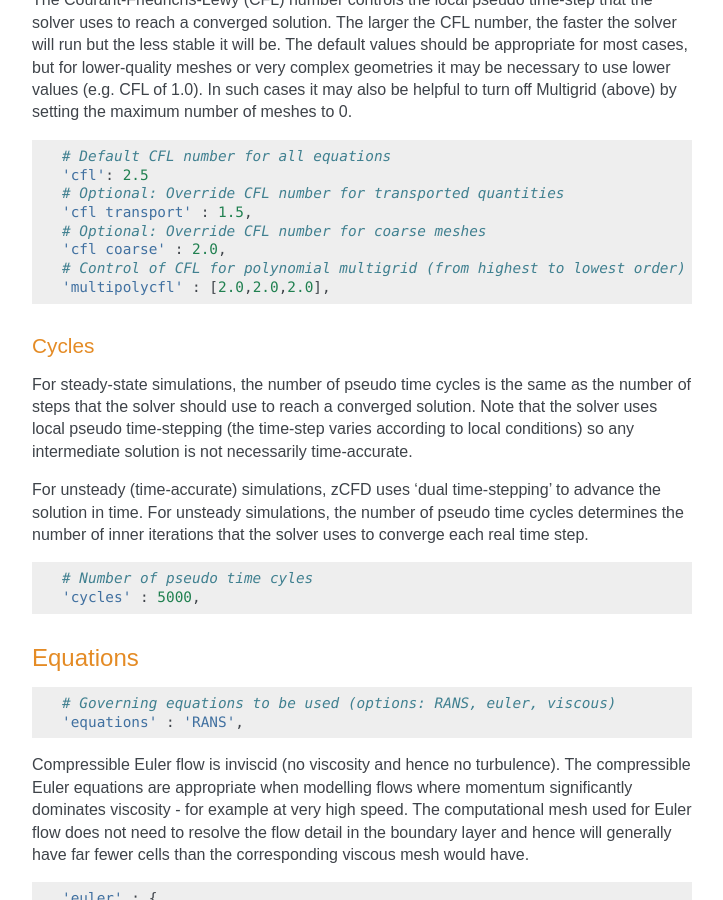
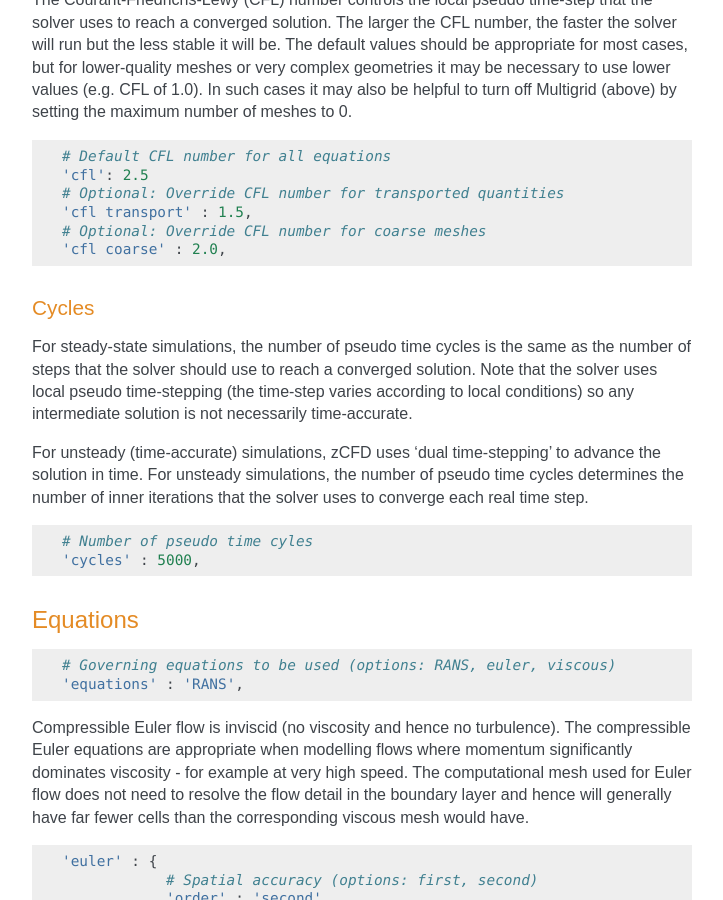
Before and after one commit to zCFD/zCFDguide, a Sphinx documentation site: the page built from docs/source/control-dict.rst, in a window 1280 px wide and 900 px high, scrolled down 4101 px. Shown: the whole window, without its empty margins (388-1111 px from the left). Built offline with Sphinx 7.4.7, drawn with Linux system fonts in a browser that asks for light colours.

Commit message:
multipolycfl option no longer exists

```diff
--- a/docs/source/control-dict.rst
+++ b/docs/source/control-dict.rst
@@ -230,8 +230,6 @@ The Courant-Friedrichs-Lewy (CFL) number controls the local pseudo time-step tha
     'cfl transport' : 1.5,
     # Optional: Override CFL number for coarse meshes
     'cfl coarse' : 2.0,
-    # Control of CFL for polynomial multigrid (from highest to lowest order)
-    'multipolycfl' : [2.0,2.0,2.0],
 
 Cycles
 ^^^^^^
```
